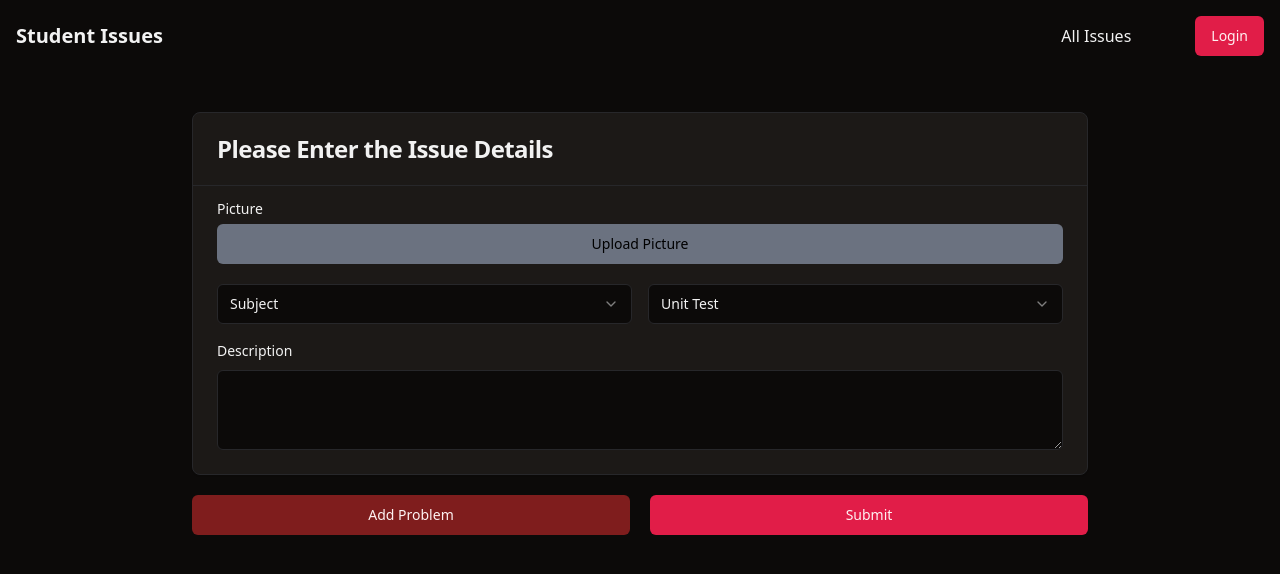
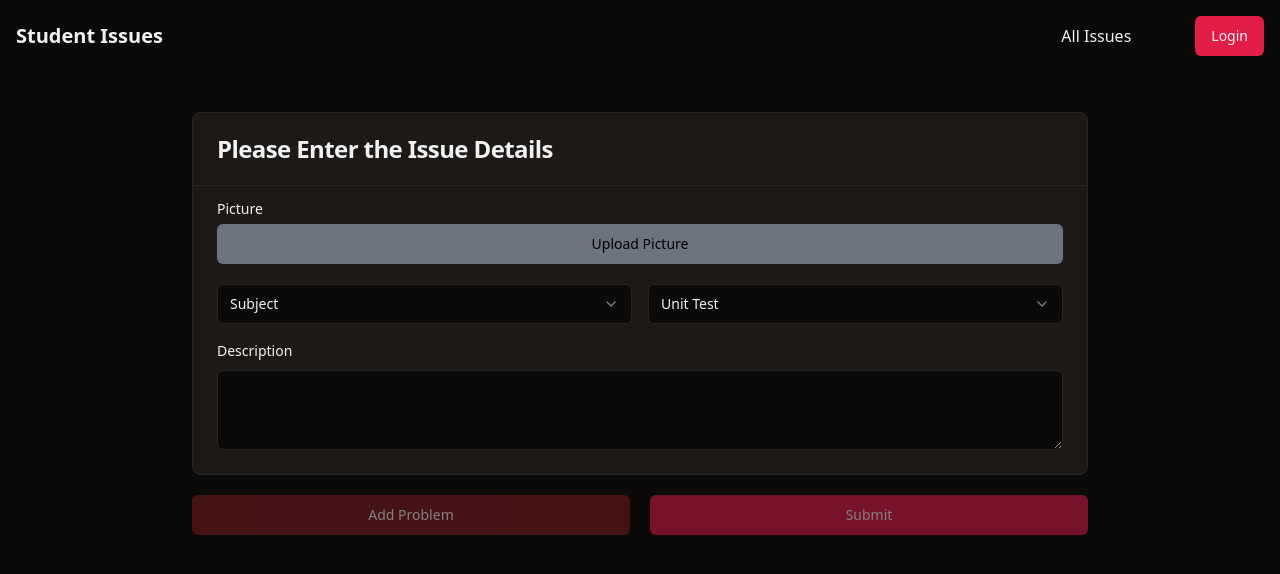
Before and after one commit to dheeraj0831/anti-tess, a React (Vite) app: page /upload in a window 1280 px wide. Shown: the top 574 px of the page. Built offline with nearby package versions, Linux system fonts and the light colour scheme.

Commit message:
upload validation

```diff
--- a/src/pages/Landing.jsx
+++ b/src/pages/Landing.jsx
@@ -57,7 +57,7 @@ export default function Landing() {
                         <CardContent>
                             <form onSubmit={handleSubmit}>
                                 <Input type="text" className='mt-4' placeholder="Enter Name" ref={nameRef} required />
-                                <Input type="text" className='mt-4 mb-4' placeholder="Enter Roll no" ref={rollRef} required />
+                                <Input type="text" className='mt-4 mb-4' pattern="^2[12][Bb][Dd][a-zA-Z0-9]{6}$" placeholder="Enter Roll no" ref={rollRef} required />
                                 <Select className="w-full mb-4" onValueChange={handleSectionChange} required>
                                     <SelectTrigger >
                                         <SelectValue placeholder="Section" />
--- a/src/pages/Upload.jsx
+++ b/src/pages/Upload.jsx
@@ -15,6 +15,7 @@ const Upload = () => {
 
   useEffect(() => {
     // When the component mounts, add one initial problem
+    console.log("Effecter")
     setProblems([
       {
         subject: "",
@@ -32,6 +33,16 @@ const Upload = () => {
 
   const [problems, setProblems] = useState([]);
   const [submitted, setSubmitted] = useState(false);
+
+  const isCurrentProblemComplete = () => {
+    const currentProblem = problems[problems.length - 1];
+    return (problems.length == 0 ||
+      (currentProblem.subject &&
+        currentProblem.unitTest &&
+        currentProblem.description &&
+        currentProblem.imageFile)
+    );
+  };
 
   const addProblem = () => {
     const newProblem = {
@@ -116,10 +127,10 @@ const Upload = () => {
         </Alert>
       ) : (
         <div className="w-full max-w-4xl mx-auto flex items-between gap-5 mt-5 mb-10">
-          <Button variant="destructive" onClick={addProblem} className="w-full">
+          <Button variant="destructive" disabled={!isCurrentProblemComplete()} onClick={addProblem} className="w-full">
             Add Problem
           </Button>
-          <Button onClick={handleSubmit} className="w-full">
+          <Button disabled={!isCurrentProblemComplete()} onClick={handleSubmit} className="w-full">
             Submit
           </Button>
         </div>
```
